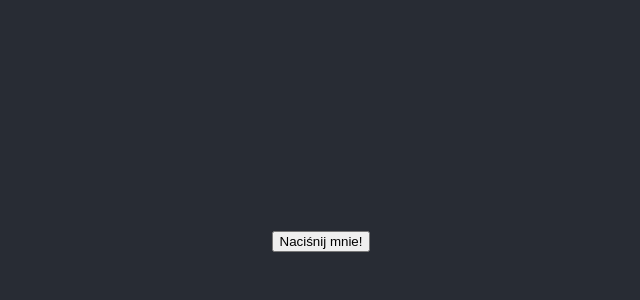
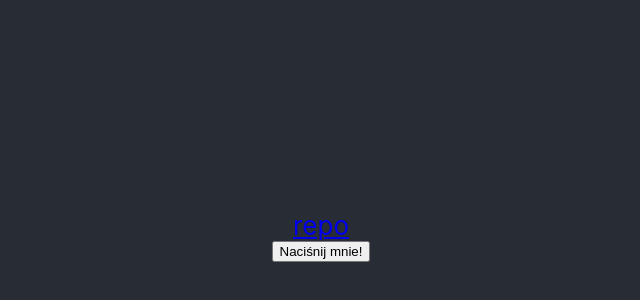
Before and after one commit to Arkkow/nauka_DaftCode, a React (Create React App) app: page / in a window 1280 px wide. Shown: the part 164-464 px from the top of the page, without its empty margins (319-959 px from the left). Built offline with nearby package versions, Linux system fonts and the light colour scheme.

Commit message:
zatwierdzić

```diff
--- a/src/App.js
+++ b/src/App.js
@@ -9,12 +9,12 @@ function App() {
   return (
     <div className="App">
       <header className="App-header">
-        <a
-        >
-          <button onClick={pingFunction}>
-            Naciśnij mnie!
-          </button>
+        <a href='https://github.com/Arkkow/nauka_DaftCode'>
+          repo
         </a>
+        <button onClick={pingFunction}>
+          Naciśnij mnie!
+        </button>
       </header>
     </div>
   );
```
